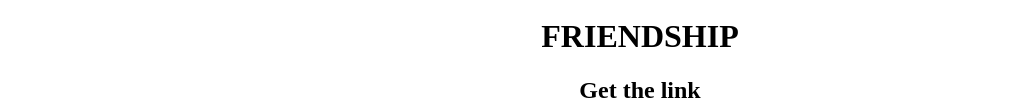
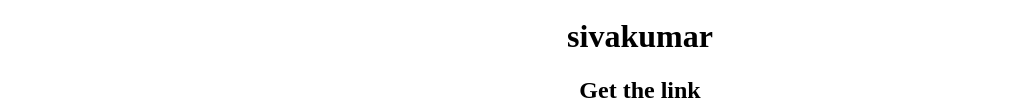
Before and after one commit to RamCreator/html_homework, a plain HTML site: page index.html in a window 1280 px wide. Shown: the part 421-529 px from the top of the page, without its empty margins (0-1011 px from the left). Drawn offline with Linux system fonts and the light colour scheme.

Commit message:
first commit

```diff
--- a/index.html
+++ b/index.html
@@ -3,7 +3,6 @@
        RAM
 
       <style>
-
        </style>
 </head>
 <title>
@@ -13,13 +12,12 @@
 
 
 
-
 <script type="text/javascript">
       // alert('i am working')
 
 </script>
  <center><img src="C:\Users\LENOVO\Desktop\ashif.jpg"height="50%" width = "25%">
- <h1> FRIENDSHIP </h1>
+ <h1> sivakumar </h1>
      <h2> Get the link</h2>
      <Center>Free online anime movie</Center>
       <a href=https://sanji.to>"zoro"</a><center>
```
